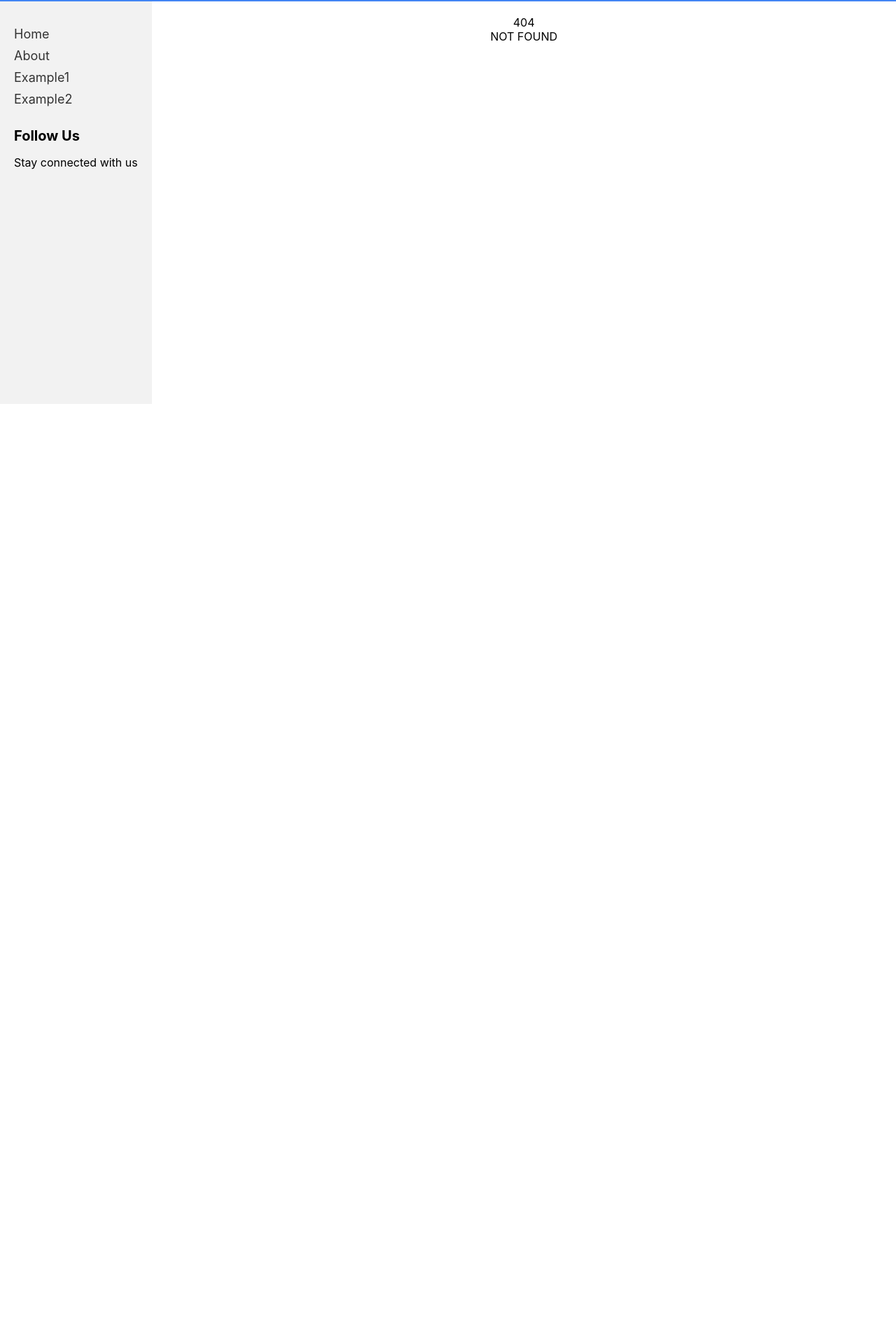
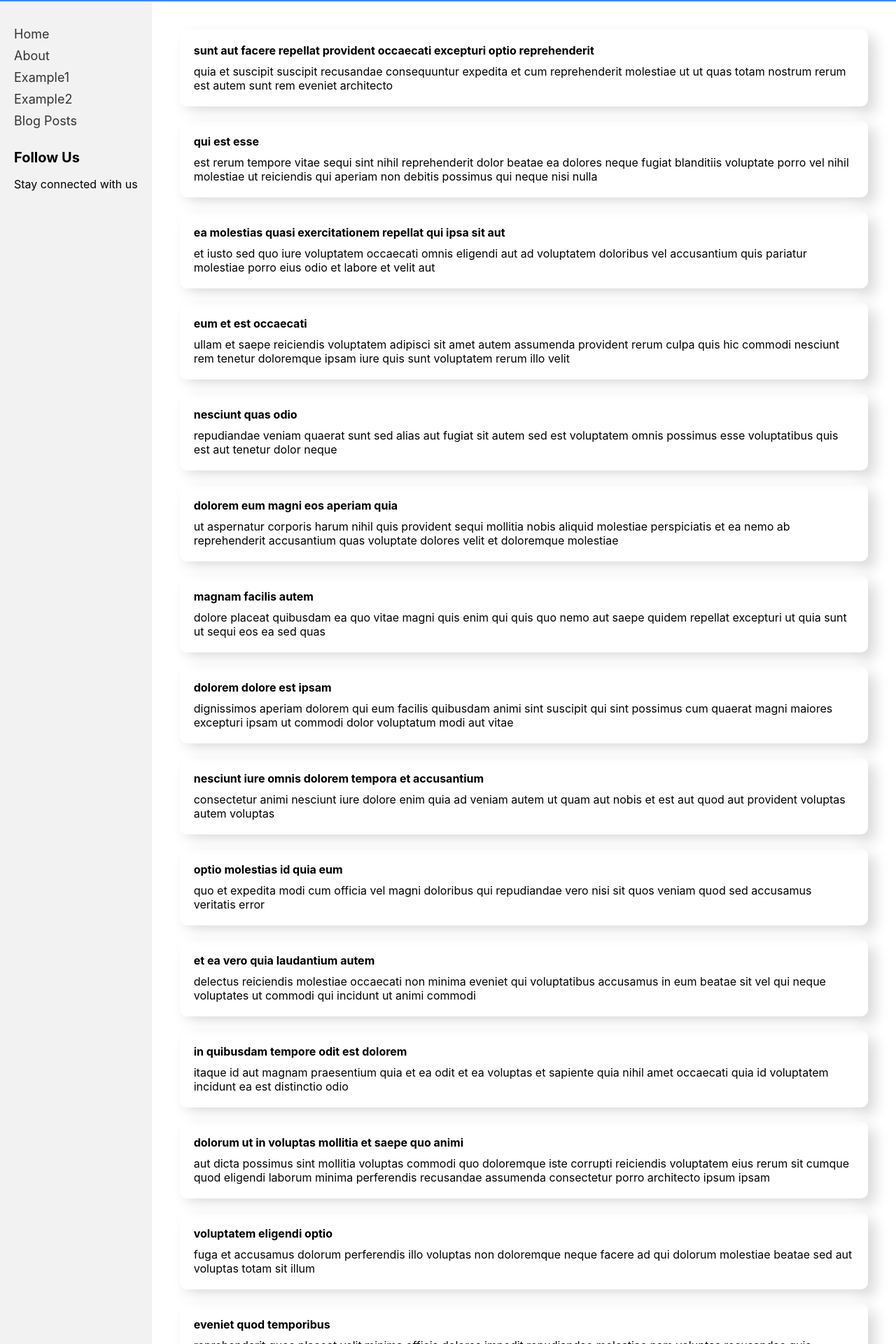
Before and after one commit to Dong-ik/around-hub-react-typescript, a React (Create React App) app: page /blog-posts in a window 1280 px wide. Before the commit this address had no page. Shown: the part 223-2143 px from the top of the page at 70% size. Before the commit the page ends 800 px from the top, so only its background shows below. Built offline with nearby package versions, Linux system fonts and the light colour scheme; the HTML template or start-up script is replaced by a standard one.

Commit message:
실습(useEffect)

```diff
--- a/src/App.tsx
+++ b/src/App.tsx
@@ -8,6 +8,7 @@
 import { Layout } from "./layouts/Layout";
 import { Example1 } from "./pages/Example1";
 import { Example2 } from "./pages/Example2";
+import { BlogPosts } from "./pages/BlogPosts";
 import { Routes, Route } from "react-router-dom";
 import React from "react";
 import { Home } from "./pages/Home";
@@ -39,6 +40,7 @@
         <Route path="/about" element={<About />} />
         <Route path="/example1" element={<Example1 />} />
         <Route path="/example2" element={<Example2 />} />
+        <Route path="/blog-posts" element={<BlogPosts />} />
         <Route
           path={"*"}
           element={
--- /dev/null
+++ b/src/components/BlogPost/index.tsx
@@ -0,0 +1,31 @@
+import styled from "@emotion/styled";
+
+const Container = styled.div`
+  padding: 20px;
+  margin: 20px;
+  border-radius: 10px;
+  box-shadow:
+    10px 10px 20px #d9d9d9,
+    -10px -10px 20px #ffffff;
+`;
+
+const Title = styled.div`
+  font-weight: bold;
+  margin-bottom: 10px;
+`;
+
+const Body = styled.div``;
+
+interface Props {
+  readonly title: string;
+  readonly body: string;
+}
+
+export const BlogPost = ({ title, body }: Props) => {
+  return (
+    <Container>
+      <Title>{title}</Title>
+      <Body>{body}</Body>
+    </Container>
+  );
+};
--- a/src/components/Sidebar/index.tsx
+++ b/src/components/Sidebar/index.tsx
@@ -54,6 +54,9 @@
         <MenuItem>
           <MenuLink to="/example2">Example2</MenuLink>
         </MenuItem>
+        <MenuItem>
+          <MenuLink to="/blog-posts">Blog Posts</MenuLink>
+        </MenuItem>
       </Menu>
       <Info>
         <InfoTitle>Follow Us</InfoTitle>
--- /dev/null
+++ b/src/mock/BlogPosts/data.json
@@ -0,0 +1,182 @@
+[
+  {
+    "userId": 1,
+    "id": 1,
+    "title": "sunt aut facere repellat provident occaecati excepturi optio reprehenderit",
+    "body": "quia et suscipit\nsuscipit recusandae consequuntur expedita et cum\nreprehenderit molestiae ut ut quas totam\nnostrum rerum est autem sunt rem eveniet architecto"
+  },
+  {
+    "userId": 1,
+    "id": 2,
+    "title": "qui est esse",
+    "body": "est rerum tempore vitae\nsequi sint nihil reprehenderit dolor beatae ea dolores neque\nfugiat blanditiis voluptate porro vel nihil molestiae ut reiciendis\nqui aperiam non debitis possimus qui neque nisi nulla"
+  },
+  {
+    "userId": 1,
+    "id": 3,
+    "title": "ea molestias quasi exercitationem repellat qui ipsa sit aut",
+    "body": "et iusto sed quo iure\nvoluptatem occaecati omnis eligendi aut ad\nvoluptatem doloribus vel accusantium quis pariatur\nmolestiae porro eius odio et labore et velit aut"
+  },
+  {
+    "userId": 1,
+    "id": 4,
+    "title": "eum et est occaecati",
+    "body": "ullam et saepe reiciendis voluptatem adipisci\nsit amet autem assumenda provident rerum culpa\nquis hic commodi nesciunt rem tenetur doloremque ipsam iure\nquis sunt voluptatem rerum illo velit"
+  },
+  {
+    "userId": 1,
+    "id": 5,
+    "title": "nesciunt quas odio",
+    "body": "repudiandae veniam quaerat sunt sed\nalias aut fugiat sit autem sed est\nvoluptatem omnis possimus esse voluptatibus quis\nest aut tenetur dolor neque"
+  },
+  {
+    "userId": 1,
+    "id": 6,
+    "title": "dolorem eum magni eos aperiam quia",
+    "body": "ut aspernatur corporis harum nihil quis provident sequi\nmollitia nobis aliquid molestiae\nperspiciatis et ea nemo ab reprehenderit accusantium quas\nvoluptate dolores velit et doloremque molestiae"
+  },
+  {
+    "userId": 1,
+    "id": 7,
+    "title": "magnam facilis autem",
+    "body": "dolore placeat quibusdam ea quo vitae\nmagni quis enim qui quis quo nemo aut saepe\nquidem repellat excepturi ut quia\nsunt ut sequi eos ea sed quas"
+  },
+  {
+    "userId": 1,
+    "id": 8,
+    "title": "dolorem dolore est ipsam",
+    "body": "dignissimos aperiam dolorem qui eum\nfacilis quibusdam animi sint suscipit qui sint possimus cum\nquaerat magni maiores excepturi\nipsam ut commodi dolor voluptatum modi aut vitae"
+  },
+  {
+    "userId": 1,
+    "id": 9,
+    "title": "nesciunt iure omnis dolorem tempora et accusantium",
+    "body": "consectetur animi nesciunt iure dolore\nenim quia ad\nveniam autem ut quam aut nobis\net est aut quod aut provident voluptas autem voluptas"
+  },
+  {
+    "userId": 1,
+    "id": 10,
+    "title": "optio molestias id quia eum",
+    "body": "quo et expedita modi cum officia vel magni\ndoloribus qui repudiandae\nvero nisi sit\nquos veniam quod sed accusamus veritatis error"
+  },
+  {
+    "userId": 2,
+    "id": 11,
+    "title": "et ea vero quia laudantium autem",
+    "body": "delectus reiciendis molestiae occaecati non minima eveniet qui voluptatibus\naccusamus in eum beatae sit\nvel qui neque voluptates ut commodi qui incidunt\nut animi commodi"
+  },
+  {
+    "userId": 2,
+    "id": 12,
+    "title": "in quibusdam tempore odit est dolorem",
+    "body": "itaque id aut magnam\npraesentium quia et ea odit et ea voluptas et\nsapiente quia nihil amet occaecati quia id voluptatem\nincidunt ea est distinctio odio"
+  },
+  {
+    "userId": 2,
+    "id": 13,
+    "title": "dolorum ut in voluptas mollitia et saepe quo animi",
+    "body": "aut dicta possimus sint mollitia voluptas commodi quo doloremque\niste corrupti reiciendis voluptatem eius rerum\nsit cumque quod eligendi laborum minima\nperferendis recusandae assumenda consectetur porro architecto ipsum ipsam"
+  },
+  {
+    "userId": 2,
+    "id": 14,
+    "title": "voluptatem eligendi optio",
+    "body": "fuga et accusamus dolorum perferendis illo voluptas\nnon doloremque neque facere\nad qui dolorum molestiae beatae\nsed aut voluptas totam sit illum"
+  },
+  {
+    "userId": 2,
+    "id": 15,
+    "title": "eveniet quod temporibus",
+    "body": "reprehenderit quos placeat\nvelit minima officia dolores impedit repudiandae molestiae nam\nvoluptas recusandae quis delectus\nofficiis harum fugiat vitae"
+  },
+  {
+    "userId": 2,
+    "id": 16,
+    "title": "sint suscipit perspiciatis velit dolorum rerum ipsa laboriosam odio",
+    "body": "suscipit nam nisi quo aperiam aut\nasperiores eos fugit maiores voluptatibus quia\nvoluptatem quis ullam qui in alias quia est\nconsequatur magni mollitia accusamus ea nisi voluptate dicta"
+  },
+  {
+    "userId": 2,
+    "id": 17,
+    "title": "fugit voluptas sed molestias voluptatem provident",
+    "body": "eos voluptas et aut odit natus earum\naspernatur fuga molestiae ullam\ndeserunt ratione qui eos\nqui nihil ratione nemo velit ut aut id quo"
+  },
+  {
+    "userId": 2,
+    "id": 18,
+    "title": "voluptate et itaque vero tempora molestiae",
+    "body": "eveniet quo quis\nlaborum totam consequatur non dolor\nut et est repudiandae\nest voluptatem vel debitis et magnam"
+  },
+  {
+    "userId": 2,
+    "id": 19,
+    "title": "adipisci placeat illum aut reiciendis qui",
+    "body": "illum quis cupiditate provident sit magnam\nea sed aut omnis\nveniam maiores ullam consequatur atque\nadipisci quo iste expedita sit quos voluptas"
+  },
+  {
+    "userId": 2,
+    "id": 20,
+    "title": "doloribus ad provident suscipit at",
+    "body": "qui consequuntur ducimus possimus quisquam amet similique\nsuscipit porro ipsam amet\neos veritatis officiis exercitationem vel fugit aut necessitatibus totam\nomnis rerum consequatur expedita quidem cumque explicabo"
+  },
+  {
+    "userId": 3,
+    "id": 21,
+    "title": "asperiores ea ipsam voluptatibus modi minima quia sint",
+    "body": "repellat aliquid praesentium dolorem quo\nsed totam minus non itaque\nnihil labore molestiae sunt dolor eveniet hic recusandae veniam\ntempora et tenetur expedita sunt"
+  },
+  {
+    "userId": 3,
+    "id": 22,
+    "title": "dolor sint quo a velit explicabo quia nam",
+    "body": "eos qui et ipsum ipsam suscipit aut\nsed omnis non odio\nexpedita earum mollitia molestiae aut atque rem suscipit\nnam impedit esse"
+  },
+  {
+    "userId": 3,
+    "id": 23,
+    "title": "maxime id vitae nihil numquam",
+    "body": "veritatis unde neque eligendi\nquae quod architecto quo neque vitae\nest illo sit tempora doloremque fugit quod\net et vel beatae sequi ullam sed tenetur perspiciatis"
+  },
+  {
+    "userId": 3,
+    "id": 24,
+    "title": "autem hic labore sunt dolores incidunt",
+    "body": "enim et ex nulla\nomnis voluptas quia qui\nvoluptatem consequatur numquam aliquam sunt\ntotam recusandae id dignissimos aut sed asperiores deserunt"
+  },
+  {
+    "userId": 3,
+    "id": 25,
+    "title": "rem alias distinctio quo quis",
+    "body": "ullam consequatur ut\nomnis quis sit vel consequuntur\nipsa eligendi ipsum molestiae et omnis error nostrum\nmolestiae illo tempore quia et distinctio"
+  },
+  {
+    "userId": 3,
+    "id": 26,
+    "title": "est et quae odit qui non",
+    "body": "similique esse doloribus nihil accusamus\nomnis dolorem fuga consequuntur reprehenderit fugit recusandae temporibus\nperspiciatis cum ut laudantium\nomnis aut molestiae vel vero"
+  },
+  {
+    "userId": 3,
+    "id": 27,
+    "title": "quasi id et eos tenetur aut quo autem",
+    "body": "eum sed dolores ipsam sint possimus debitis occaecati\ndebitis qui qui et\nut placeat enim earum aut odit facilis\nconsequatur suscipit necessitatibus rerum sed inventore temporibus consequatur"
+  },
+  {
+    "userId": 3,
+    "id": 28,
+    "title": "delectus ullam et corporis nulla voluptas sequi",
+    "body": "non et quaerat ex quae ad maiores\nmaiores recusandae totam aut blanditiis mollitia quas illo\nut voluptatibus voluptatem\nsimilique nostrum eum"
+  },
+  {
+    "userId": 3,
+    "id": 29,
+    "title": "iusto eius quod necessitatibus culpa ea",
+    "body": "odit magnam ut saepe sed non qui\ntempora atque nihil\naccusamus illum doloribus illo dolor\neligendi repudiandae odit magni similique sed cum maiores"
+  },
+  {
+    "userId": 3,
+    "id": 30,
+    "title": "a quo magni similique perferendis",
+    "body": "alias dolor cumque\nimpedit blanditiis non eveniet odio maxime\nblanditiis amet eius quis tempora quia autem rem\na provident perspiciatis quia"
+  }
+]
--- /dev/null
+++ b/src/pages/BlogPosts/index.tsx
@@ -0,0 +1,28 @@
+import { useEffect, useState } from "react";
+import mockPosts from "../../mock/BlogPosts/data.json";
+import { BlogPost } from "../../components/BlogPost";
+
+interface Post {
+  readonly id: number;
+  readonly userId: number;
+  readonly title: string;
+  readonly body: string;
+}
+
+export const BlogPosts = () => {
+  const [posts, setPosts] = useState<ReadonlyArray<Post>>([]);
+
+  useEffect(() => {
+    setTimeout(() => {
+      setPosts(mockPosts);
+    }, 1000);
+  }, []);
+
+  return (
+    <>
+      {posts.map((post) => (
+        <BlogPost key={post.id} title={post.title} body={post.body} />
+      ))}
+    </>
+  );
+};
```
